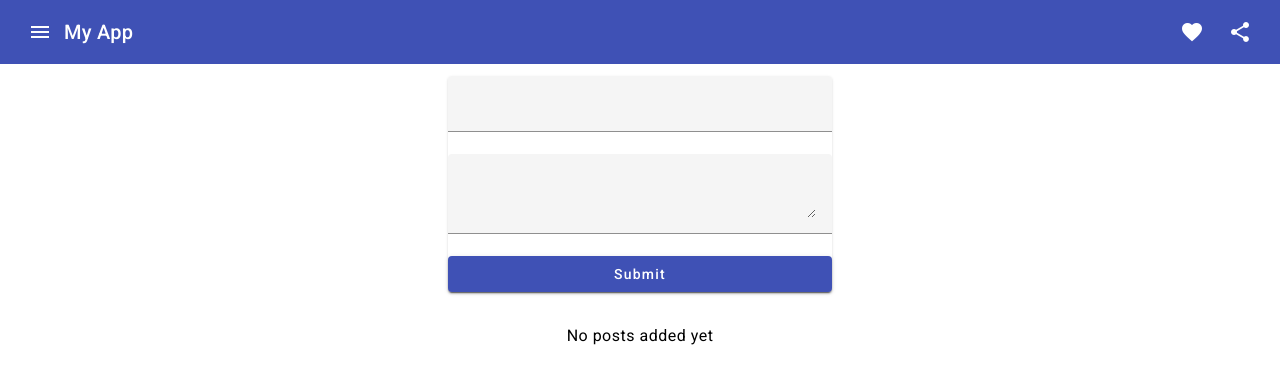
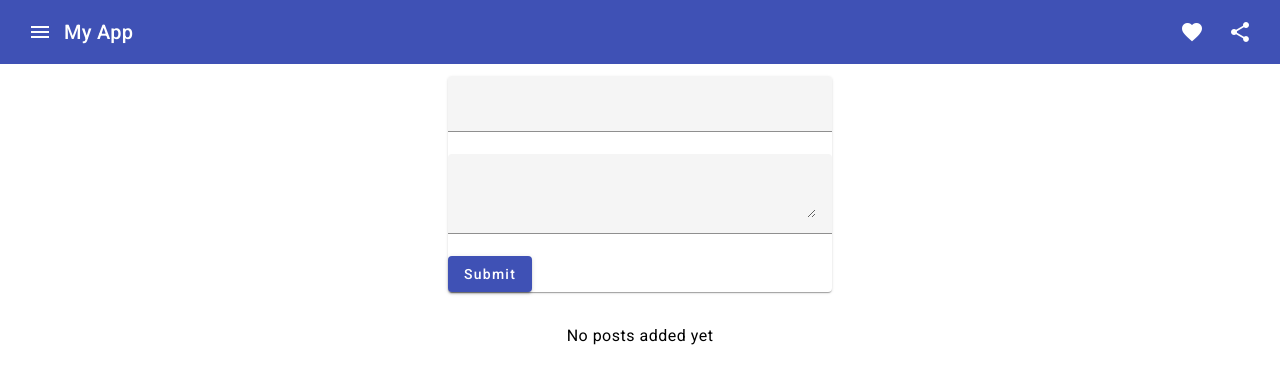
Before and after one commit to nathan-murphy/krate-events, an Angular app in the folder client/: page /udemyCourse in a window 1280 px wide. Shown: the top 384 px of the page. Built offline with nearby package versions, Linux system fonts and the light colour scheme.

Commit message:
finish 26, added form validation

```diff
--- a/client/src/app/posts/post-create/post-create.compoment.ts
+++ b/client/src/app/posts/post-create/post-create.compoment.ts
@@ -1,5 +1,6 @@
 import { Component, EventEmitter, Output } from '@angular/core';
 import { Post } from '../post.model';
+import { NgForm } from '@angular/forms';
 
 @Component({
   selector: 'app-post-create',
@@ -12,8 +13,10 @@
   enteredContent = '';
   @Output() postCreated = new EventEmitter<Post>();
 
-  onAddPost() {
-    const post: Post = { title: this.enteredTitle, content: this.enteredContent }
+  onAddPost(form: NgForm) {
+    if (form.invalid)
+      return;
+    const post: Post = { title: form.value.title, content: form.value.content }
     this.postCreated.emit(post)
   }
 }
--- a/client/src/app/posts/post-create/post-create.component.html
+++ b/client/src/app/posts/post-create/post-create.component.html
@@ -1,11 +1,16 @@
 <mat-card>
+    <form (submit)="onAddPost(postForm)" #postForm="ngForm">
         <mat-form-field>
-        <input matInput type="text" [(ngModel)]="enteredTitle">
+            <input matInput type="text" name="title" #title="ngModel" ngModel required>
+            <mat-error *ngIf="title.invalid">Please enter a post title.</mat-error>
         </mat-form-field>
         <mat-form-field>
-        <textarea matInput [(ngModel)]="enteredContent"></textarea>
+            <textarea matInput name="content" #content="ngModel" ngModel required>
+            </textarea>
+            <mat-error *ngIf="content.invalid">Please enter post content.</mat-error>
         </mat-form-field>
-    <button mat-raised-button color="primary" (click)='onAddPost()'>
+        <button mat-raised-button color="primary" type="submit">
             Submit
         </button>
+    </form>
 </mat-card>
```
Lines whose indentation alone changed are shown as unchanged.
